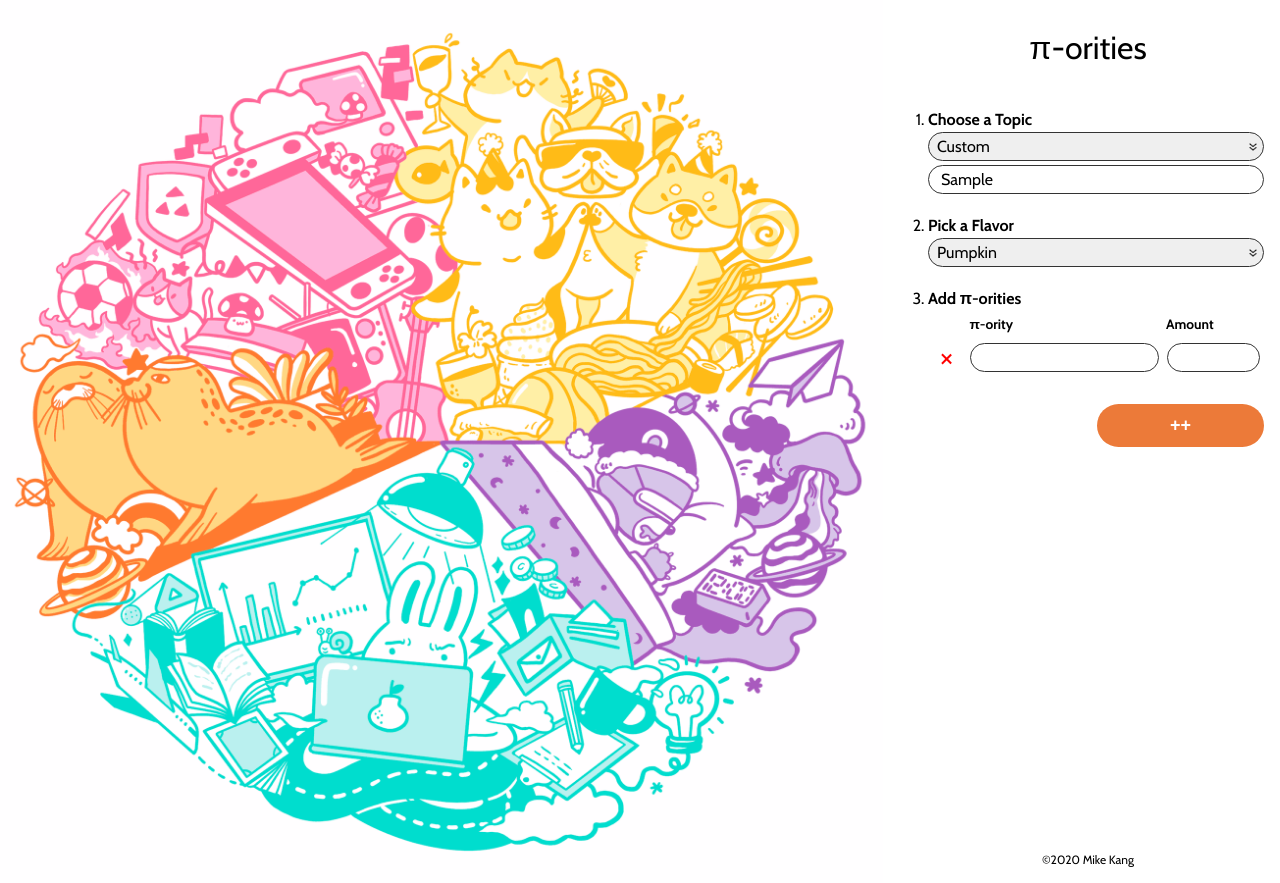
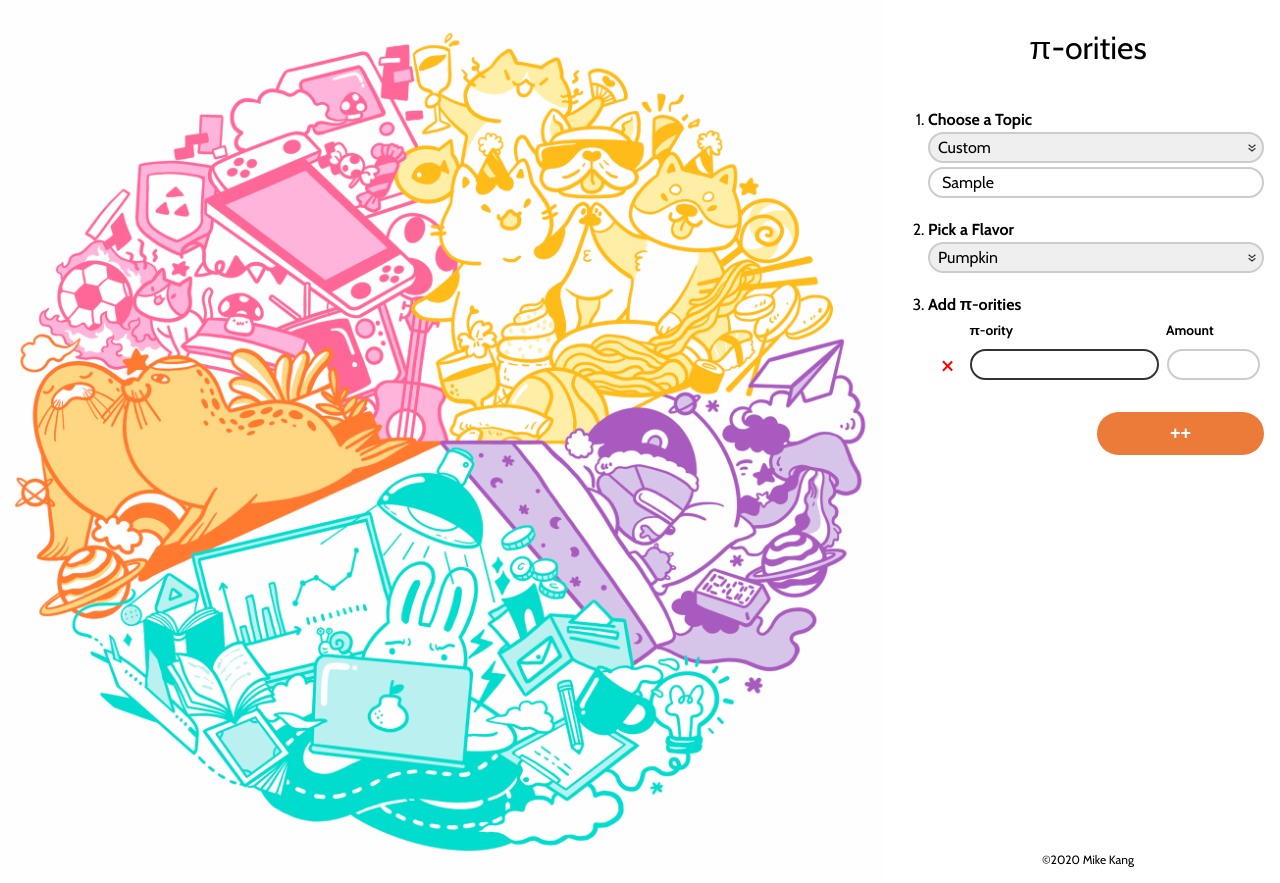
Before and after one commit to mkangjazz/pi, a React (Create React App) app: page / in a window 1280 px wide. Both pictures are taken after typing "Sample" into the empty fields and a click on the button "++". Built offline with nearby package versions, Linux system fonts and the light colour scheme.

Commit message:
accessibility focus

```diff
--- a/src/css/add-item.css
+++ b/src/css/add-item.css
@@ -4,6 +4,10 @@
   color: #fff;
   font-weight: bold;
   margin-right: 0;
+}
+
+.add-item:focus {
+  border-color: #333;
 }
 
 .add-item.rgb-236-122-57 {
--- a/src/css/buttons.css
+++ b/src/css/buttons.css
@@ -1,7 +1,12 @@
+button:focus {
+  outline: none;
+}
+
 a:hover,
 .button:hover,
 button:hover {
   cursor: pointer;
+  outline: none;
 }
 
 [disabled] {
--- a/src/css/form-input.css
+++ b/src/css/form-input.css
@@ -3,7 +3,7 @@
   -moz-appearance: none;
   -webkit-appearance: none;
 
-  border: 1px solid #333;
+  border: 2px solid #ccc;
   border-radius: 25em;
   box-sizing: border-box;
   display: block;
@@ -14,6 +14,10 @@
   max-width: 100%;
   padding: .25em .5em;
   width: 100%;
+}
+
+.form-input:focus {
+  border-color: #333;
 }
 
 .form-input[type="text"],
--- a/src/css/remove-item.css
+++ b/src/css/remove-item.css
@@ -1,18 +1,26 @@
 .remove-item {
   background: none;
-  border: none;
+  border: 2px solid transparent;
+  border-radius: 100%;
+  margin: 0;
+  padding: 0;
   position: relative;
-  width: 100%;
   z-index: 2;
+}
+
+.remove-item:focus {
+  border-color: #333;
 }
 
 .remove-item span {
   display: block;
   height: 2em;
+  margin: 0;
+  padding: 0;
   position: relative;
   text-align: left;
   text-indent: -999em;
-  width: 100%;
+  width: 2em;
 }
 
 .remove-item span:before,
```
Also changed, not shown: 1 other file (tests, documents, lock files or other folders).
